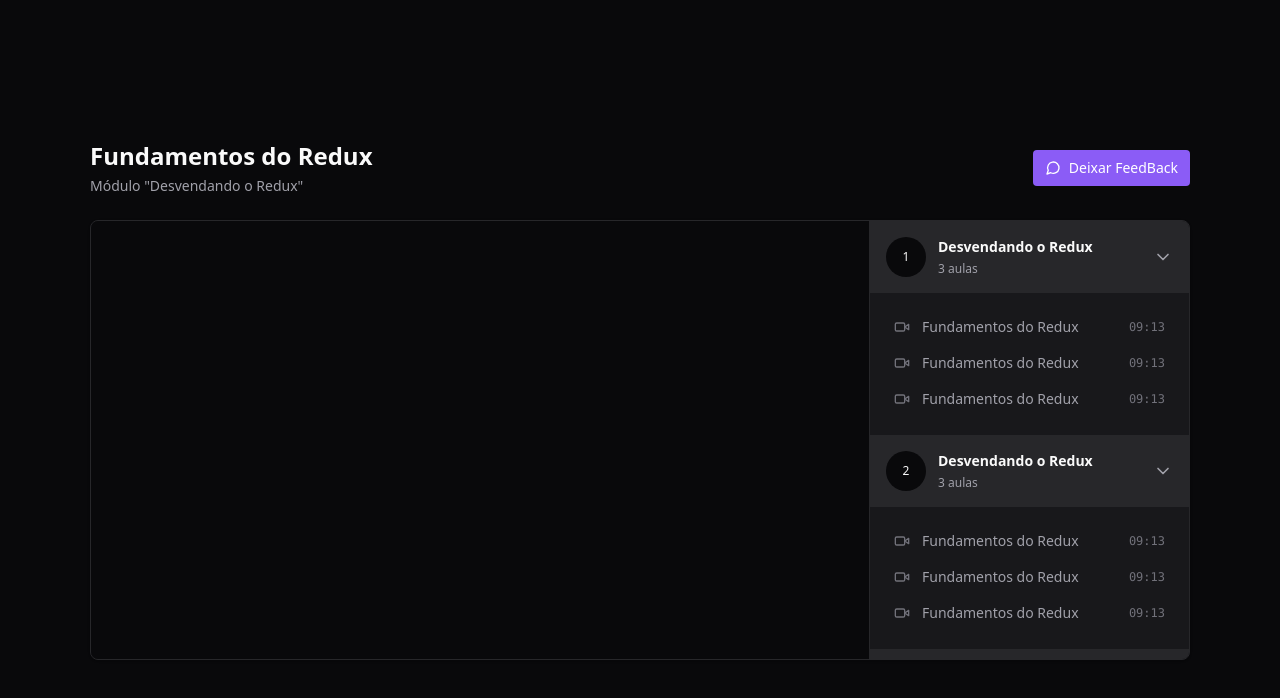
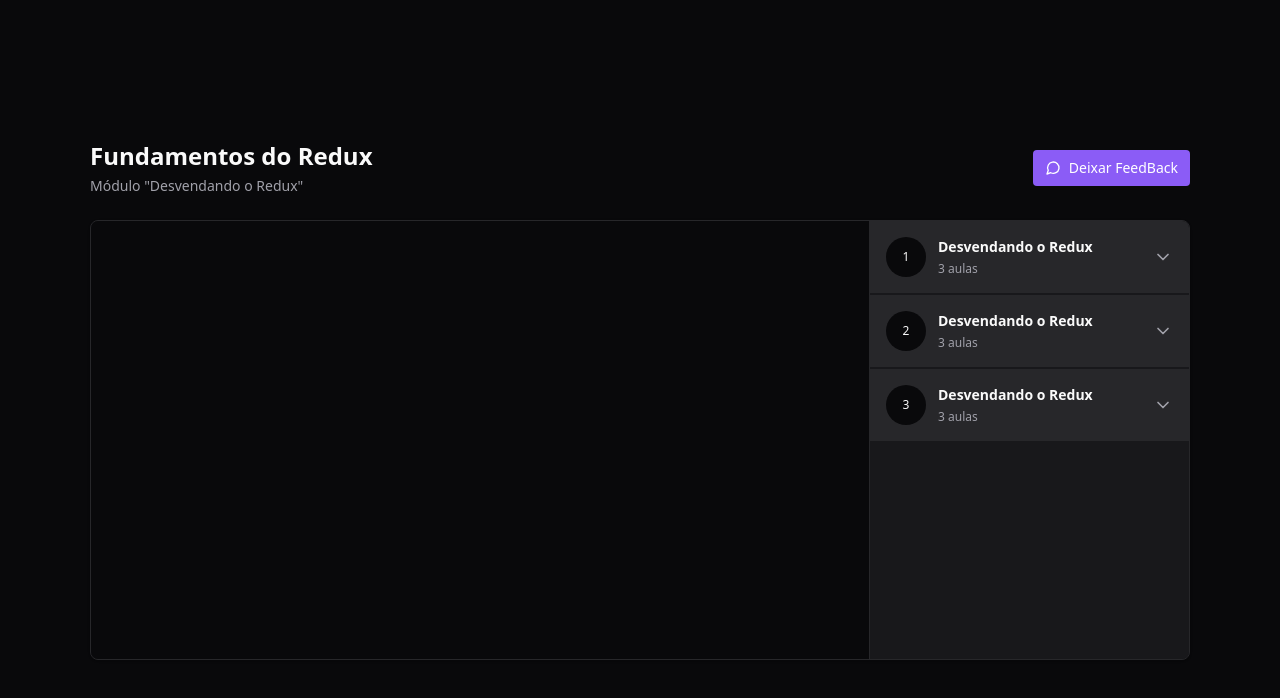
Before and after one commit to giovaniocan/react-redux, a React (Vite) app: page / in a window 1280 px wide. Shown: the top 698 px of the page. Built offline with nearby package versions, Linux system fonts and the light colour scheme.

Commit message:
added Cõllapsible action in the modules

```diff
--- a/package.json
+++ b/package.json
@@ -10,6 +10,7 @@
     "preview": "vite preview"
   },
   "dependencies": {
+    "@radix-ui/react-collapsible": "^1.0.3",
     "@reduxjs/toolkit": "^1.9.5",
     "lucide-react": "^0.252.0",
     "react": "^18.2.0",
--- a/src/components/Module.tsx
+++ b/src/components/Module.tsx
@@ -1,5 +1,7 @@
 import { ChevronDown } from "lucide-react";
 import { Lesson } from "./Lesson";
+
+import * as Collapsible from '@radix-ui/react-collapsible';
 
 interface ModuleProps{
     title: string;
@@ -9,21 +11,23 @@
 
 export function Module({amountOfLessons, title, moduleIndex}:ModuleProps){
     return(
-        <div>
-              <button className='flex w-full items-center gap-3 bg-zinc-800 p-4'>
+        <Collapsible.Root className="group">
+              <Collapsible.Trigger className='flex w-full items-center gap-3 bg-zinc-800 p-4'>
                     <div className='flex h-10 w-10 rounded-full items-center justify-center bg-zinc-950 text-xs'>{moduleIndex + 1}</div>
                     <div className='flex flex-col gap-1 text-left'>
                         <strong className='text-sm'>{title}</strong>
                         <span className='text-xs text-zinc-400'>{amountOfLessons} aulas</span>
                     </div>
-                    <ChevronDown className='w-5 h-5 ml-auto text-zinc-400'/>
-              </button>
+                    <ChevronDown className='w-5 h-5 ml-auto text-zinc-400  group-data-[state=open]:rotate-180 transition-transform'/>
+              </Collapsible.Trigger>
 
-               <nav className='relative flex flex-col gap-4 p-6'>
-                  <Lesson title="Fundamentos do Redux" duration="09:13" />
-                  <Lesson title="Fundamentos do Redux" duration="09:13" />
-                  <Lesson title="Fundamentos do Redux" duration="09:13" />
-                </nav>
-        </div>
+               <Collapsible.CollapsibleContent >
+                     <nav className='relative flex flex-col gap-4 p-6 '>
+                        <Lesson title="Fundamentos do Redux" duration="09:13" />
+                        <Lesson title="Fundamentos do Redux" duration="09:13" />
+                        <Lesson title="Fundamentos do Redux" duration="09:13" />
+                    </nav>
+                </Collapsible.CollapsibleContent>
+        </Collapsible.Root>
     )
 }
--- a/src/pages/Player.tsx
+++ b/src/pages/Player.tsx
@@ -1,4 +1,4 @@
-import {ChevronDown, MessageCircle} from 'lucide-react'
+import { MessageCircle} from 'lucide-react'
 
 import { Header } from '../components/Header'
 import { Video } from '../components/Video'
```
Also changed, not shown: 1 other file (tests, documents, lock files or other folders).
